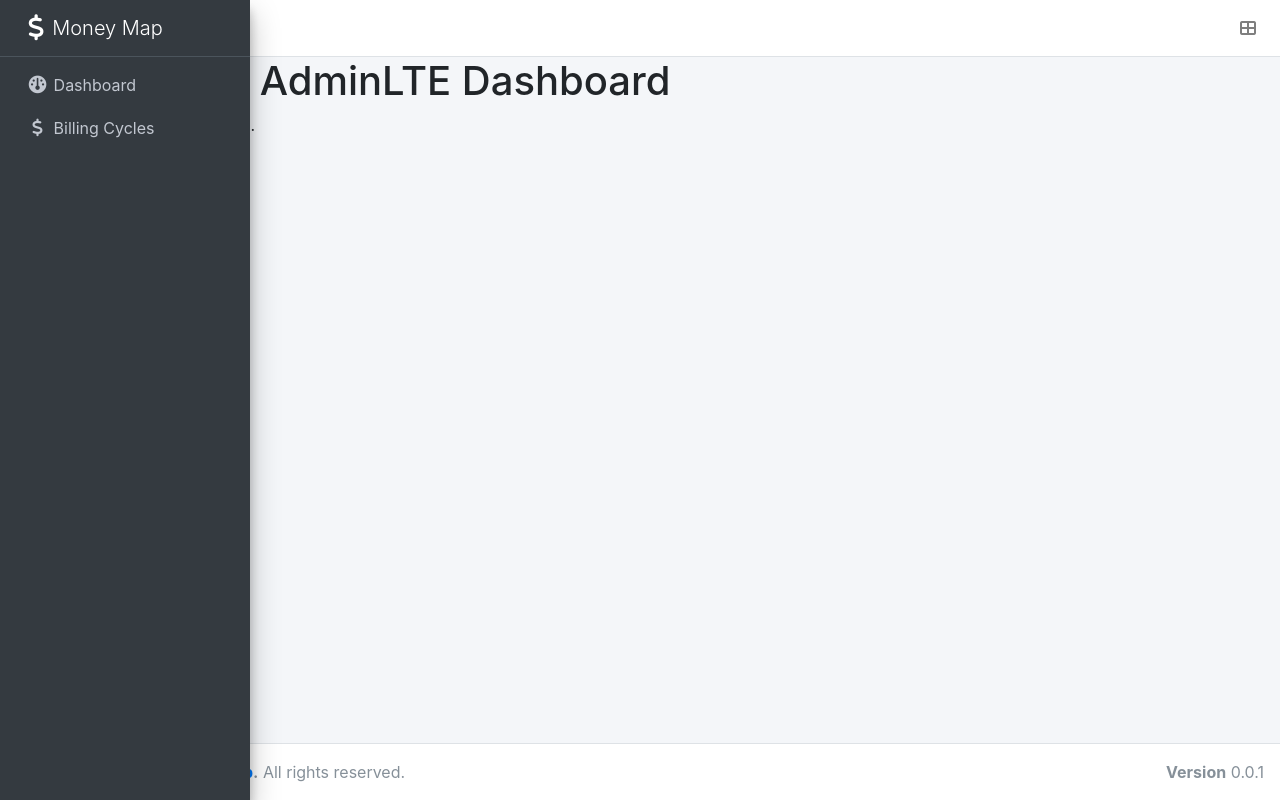
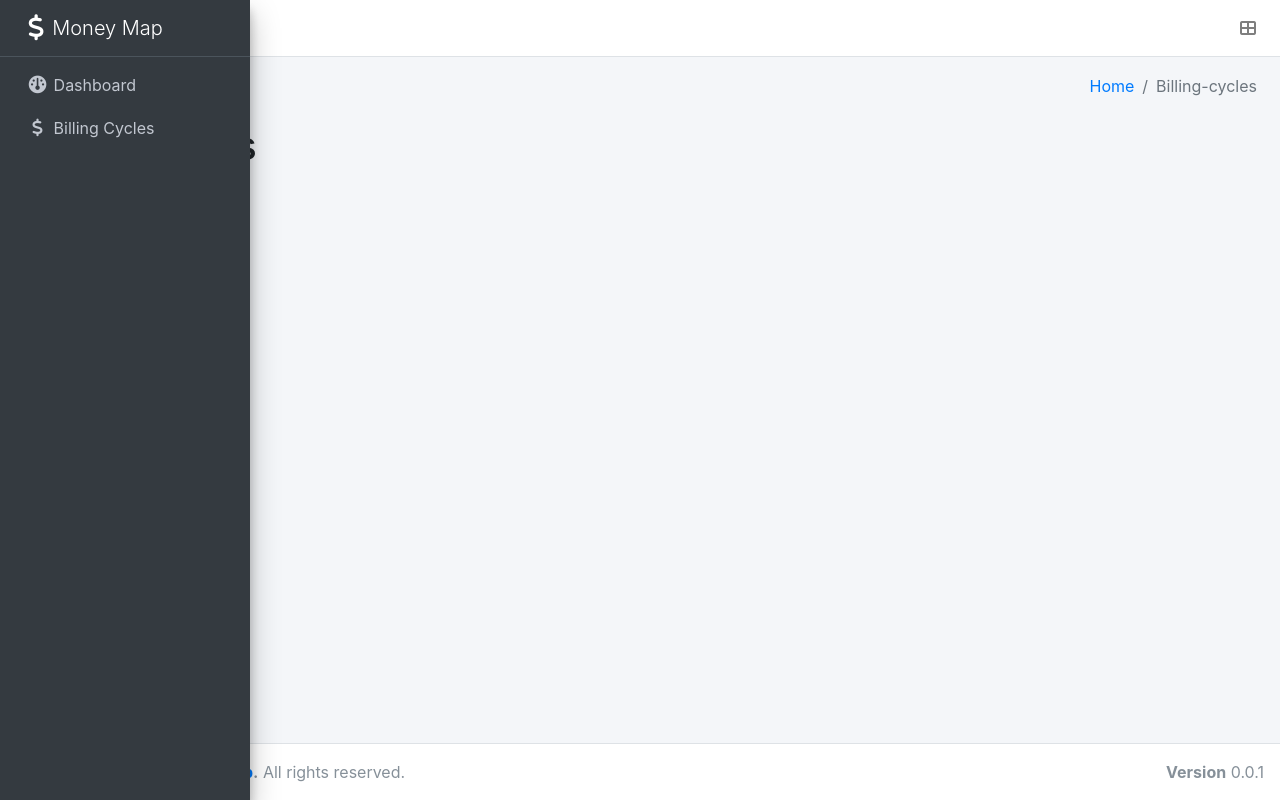
Before and after one commit to bzanf/money-map, a React (Vite) app in the folder frontend/: page /billing-cycles in a window 1280 px wide. Built offline with nearby package versions, Linux system fonts and the light colour scheme.

Commit message:
Change app components structure

```diff
--- a/frontend/src/presentation/App.tsx
+++ b/frontend/src/presentation/App.tsx
@@ -1,23 +1,9 @@
-import './App.css'
-import Footer from './core/components/Footer';
-import Header from './core/components/Header';
-import Sidebar from './core/components/Sidebar';
+import './App.css';
+import AppRouter from './core/routes/Router';
 
 function App() {
   return (
-    <div className="wrapper">
-      <Header />
-      <Sidebar />
-      <div className="content-wrapper">
-        <section className="content">
-          <div className="container-fluid">
-            <h1>Welcome to AdminLTE Dashboard</h1>
-            <p>This is your main content area.</p>
-          </div>
-        </section>
-      </div>
-      <Footer />
-    </div>
+    <AppRouter />
   );
 }
 
--- a/frontend/src/presentation/core/components/Header.tsx
+++ b/frontend/src/presentation/core/components/Header.tsx
@@ -1,18 +1,20 @@
+import { Link } from "react-router-dom";
+
 const Header = () => (
     <nav className="main-header navbar navbar-expand navbar-white navbar-light">
         <ul className="navbar-nav">
             <li className="nav-item">
-                <a className="nav-link" data-widget="pushmenu" href="#" role="button">
+                <a className="nav-link" data-widget="pushmenu" role="button">
                     <i className="fas fa-bars"></i>
                 </a>
             </li>
             <li className="nav-item d-none d-sm-inline-block">
-                <a href="/" className="nav-link">Home</a>
+                <Link to="/" className="nav-link">Home</Link>
             </li>
         </ul>
         <ul className="navbar-nav ml-auto">
             <li className="nav-item">
-                <a className="nav-link" data-widget="control-sidebar" data-slide="true" href="#" role="button">
+                <a className="nav-link" data-widget="control-sidebar" data-slide="true" role="button">
                     <i className="fas fa-th-large"></i>
                 </a>
             </li>
--- a/frontend/src/presentation/core/components/MenuItem.tsx
+++ b/frontend/src/presentation/core/components/MenuItem.tsx
@@ -1,9 +1,11 @@
+import { Link } from "react-router-dom";
+
 const MenuItem = (props: { path: string, label: string, icon: string }) => (
     <li className="nav-item">
-        <a href={props.path} className="nav-link">
+        <Link to={props.path} className="nav-link">
             <i className={`nav-icon fas fa-${props.icon}`}></i>
             <p>{props.label}</p>
-        </a>
+        </Link>
     </li>
 );
 
--- a/frontend/src/presentation/core/components/Sidebar.tsx
+++ b/frontend/src/presentation/core/components/Sidebar.tsx
@@ -1,16 +1,17 @@
+import { Link } from "react-router-dom";
 import MenuItem from "./MenuItem";
 
 const Sidebar = () => (
     <aside className="main-sidebar sidebar-dark-primary elevation-4">
-        <a href="/#" className="brand-link d-flex align-items-center">
+        <Link to="/" className="brand-link d-flex align-items-center">
             <i className="fas fa-usd mr-2" style={{ fontSize: 26, paddingLeft: 20 }}></i>
             <span className="brand-text font-weight-light">Money Map</span>
-        </a>
+        </Link>
         <div className="sidebar">
             <nav className="mt-2">
                 <ul className="nav nav-pills nav-sidebar flex-column" role="menu">
-                    <MenuItem path="/#" label="Dashboard" icon="dashboard" />
-                    <MenuItem path="/#billing-cycles" label="Billing Cycles" icon="usd" />
+                    <MenuItem path="/" label="Dashboard" icon="dashboard" />
+                    <MenuItem path="/billing-cycles" label="Billing Cycles" icon="usd" />
                 </ul>
             </nav>
         </div>
--- /dev/null
+++ b/frontend/src/presentation/core/pages/Layout.tsx
@@ -0,0 +1,21 @@
+import Footer from "../components/Footer";
+import Sidebar from "../components/Sidebar";
+import Header from "../components/Header";
+import ContentHeader from "../components/ContentHeader";
+import Content from "../components/Content";
+
+function Layout() {
+    return (
+        <div className="wrapper">
+            <Header />
+            <Sidebar />
+            <div className="content-wrapper">
+                <ContentHeader />
+                <Content />
+            </div>
+            <Footer />
+        </div>
+    );
+}
+
+export default Layout;
```
